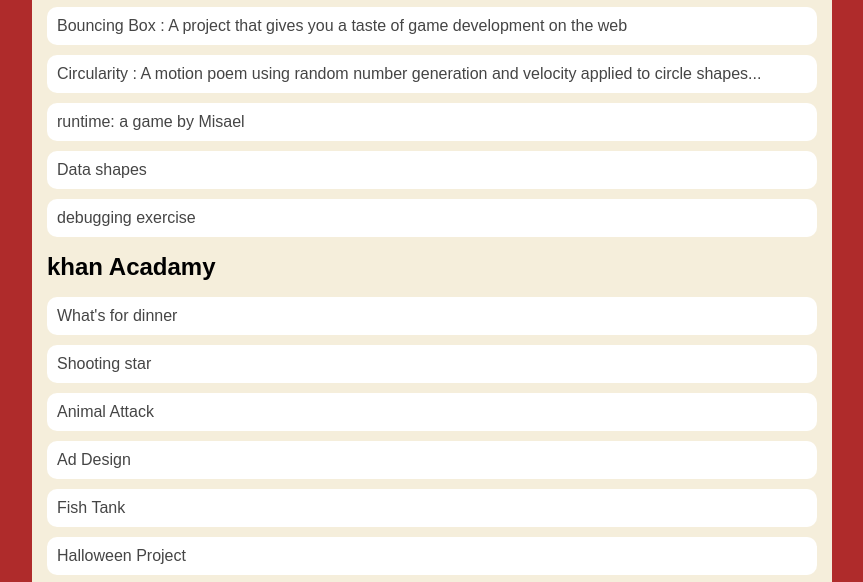
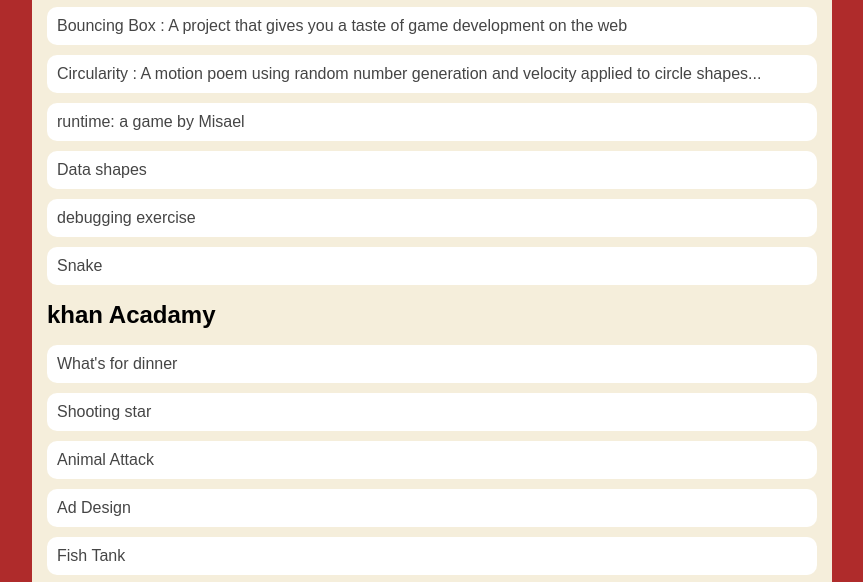
Before and after one commit to misaeloporto/misaeloporto.github.io, a plain HTML site: page portfolio.html in a window 1280 px wide. Shown: the part 217-799 px from the top of the page, without its empty margins (208-1071 px from the left). Drawn offline with Linux system fonts and the light colour scheme.

Commit message:
describe your changes

```diff
--- a/portfolio.html
+++ b/portfolio.html
@@ -28,6 +28,7 @@
               <li><a href="projects/runtime/"> runtime: a game by Misael</a></li>
               <li><a href="https://misaeloporto.github.io/misaeloportoASD.github.io/asd-projects/data-shapes/">Data shapes</a></li>
               <li><a href="https://misaeloporto.github.io/misaeloportoASD.github.io/asd-projects/debugging-exercise/">debugging exercise</a></li>
+              <li><a href="https://misaeloporto.github.io/misaeloportoASD.github.io/asd-projects/snake/">Snake </a></li>
             </ul>
             <h2>khan Acadamy</h2>
             <ul id="portfolio">
```
